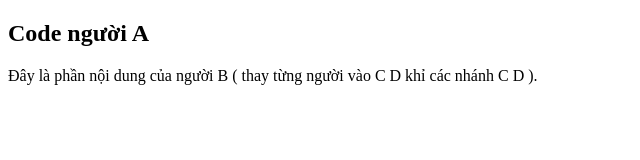
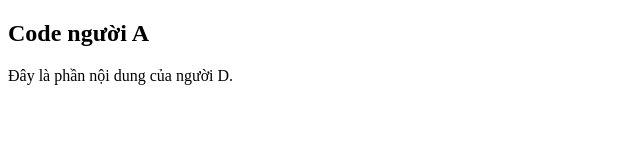
Before and after one commit to Vu-Van-Dong/-F8_K18-HomeWork, a plain HTML site: page BaiTapBuoi1_2/index.html in a window 1280 px wide. Shown: the whole page, without its empty margins (0-640 px from the left). Drawn offline with Linux system fonts and the light colour scheme.

Commit message:
Code D push code

```diff
--- a/BaiTapBuoi1_2/index.html
+++ b/BaiTapBuoi1_2/index.html
@@ -8,7 +8,7 @@
 <body>
 <section>
     <h2>Code người A</h2>
-    <p>Đây là phần nội dung của người B ( thay từng người vào C D khỉ các nhánh C D ).</p>
+    <p>Đây là phần nội dung của người D.</p>
 </section>
 </body>
 </html>
```
